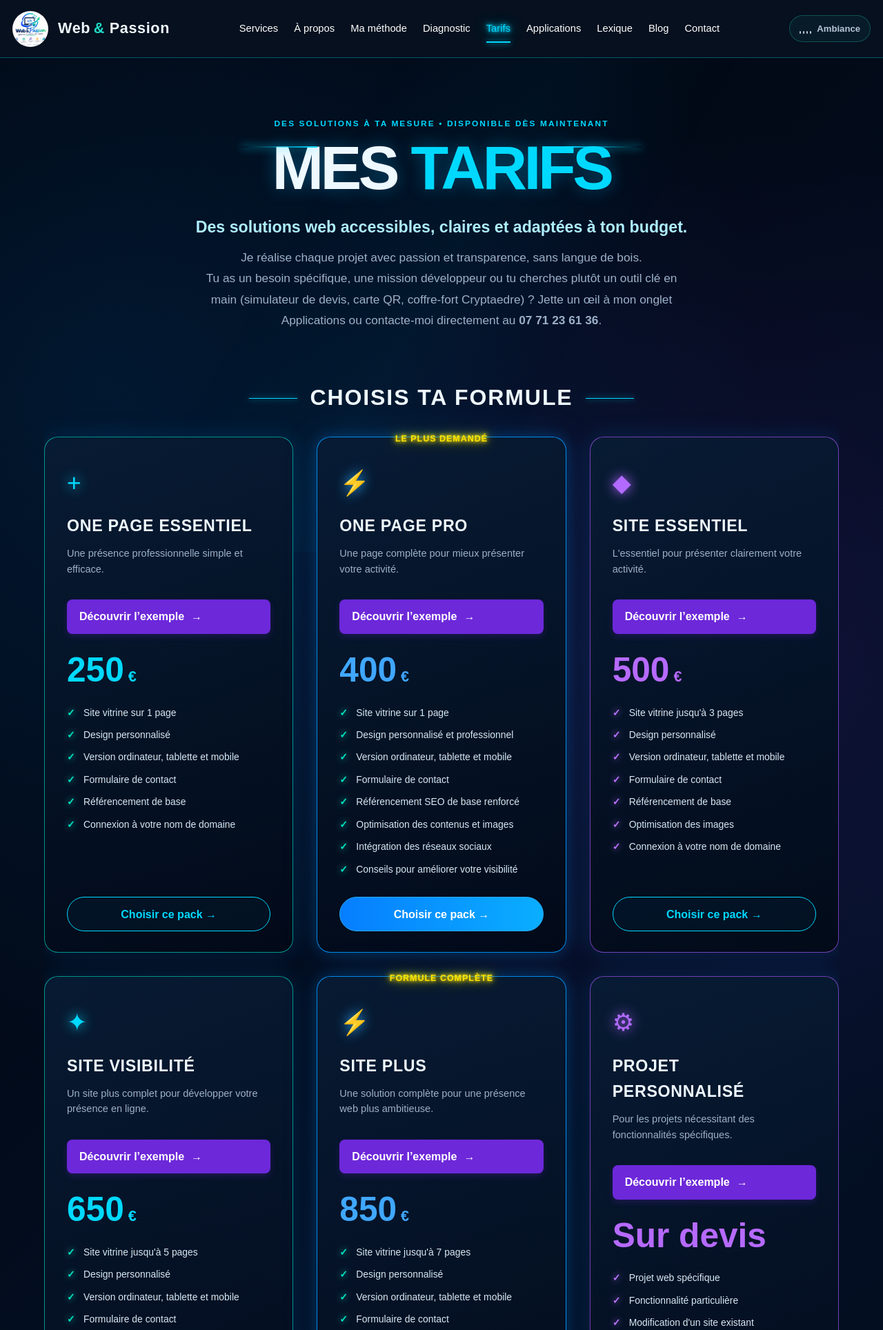
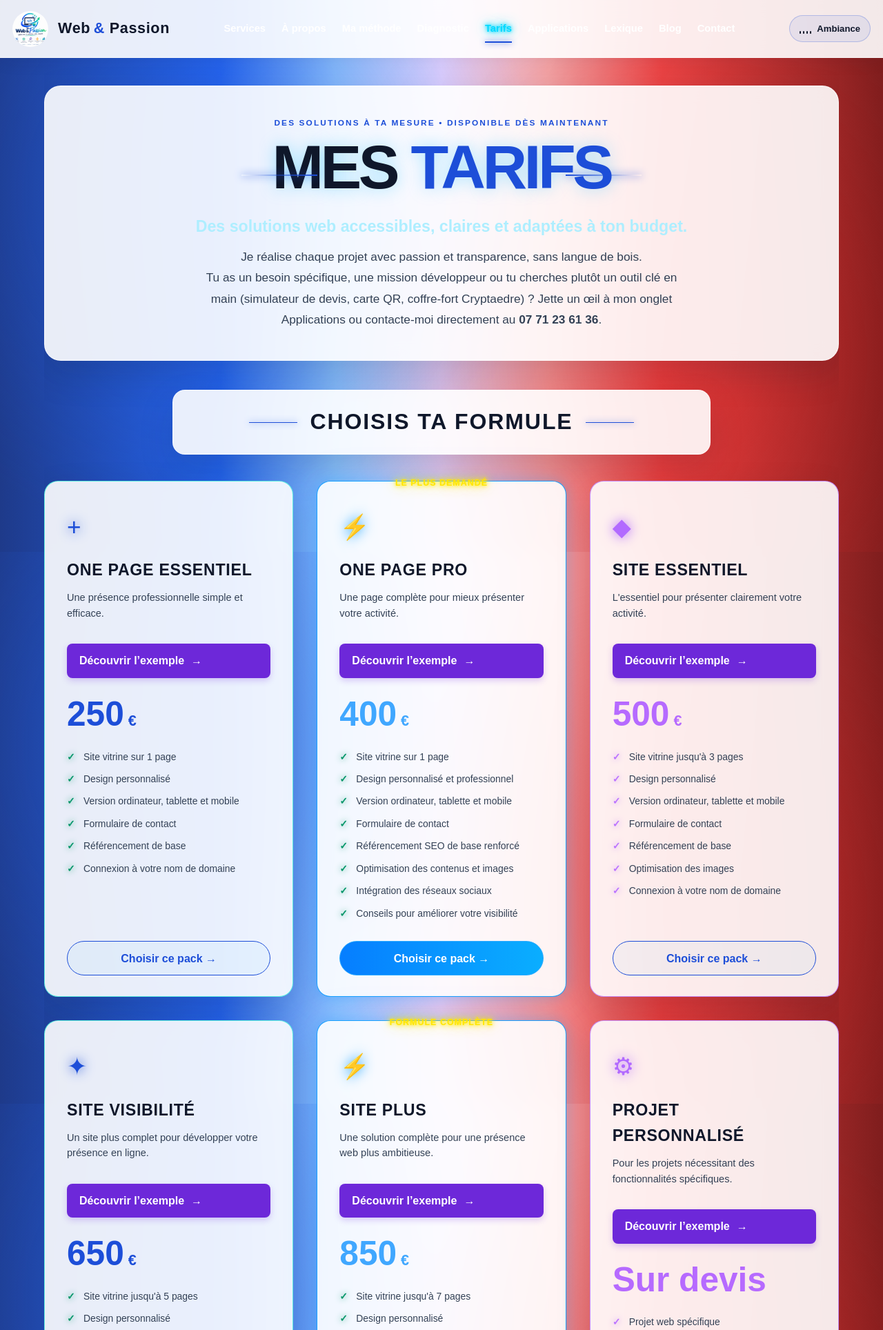
Before and after one commit to phil83470/webetpassion, a PHP site: page /tarifs.html in a window 1280 px wide. Shown: the top 1928 px of the page at 69% size. Run offline with PHP 8.4, Linux system fonts and the light colour scheme.

Commit message:
Nouveau fond degrade bicolore, contraste cartes blanches depolies et favicons sur toutes les pages

```diff
--- a/a-propos.html
+++ b/a-propos.html
@@ -18,6 +18,7 @@
   <title>À propos de Philippe JIREAU | Web &amp; Passion (Var 83)</title>
 
   <link rel="icon" type="image/webp" href="assets/logo-web-passion.webp">
+  <link rel="apple-touch-icon" href="assets/logo-web-passion.webp">
   <link rel="stylesheet" href="css/style.css?v=20261118">
 
   <script type="application/ld+json">
--- a/applications.html
+++ b/applications.html
@@ -18,6 +18,7 @@
   <title>Mes Applications Web &amp; Mobiles | Web &amp; Passion</title>
 
   <link rel="icon" type="image/webp" href="assets/logo-web-passion.webp">
+  <link rel="apple-touch-icon" href="assets/logo-web-passion.webp">
   <link rel="stylesheet" href="css/style.css">
   <link rel="stylesheet" href="css/applications.css">
 
--- a/blog/index.html
+++ b/blog/index.html
@@ -25,6 +25,8 @@
     <meta property="og:site_name" content="Web &amp; Passion">
 
     <!-- Feuille de style partagée -->
+    <link rel="icon" type="image/webp" href="../assets/logo-web-passion.webp">
+    <link rel="apple-touch-icon" href="../assets/logo-web-passion.webp">
     <link rel="stylesheet" href="assets/css/blog-article.css">
 
     <!-- Données structurées Schema.org (Blog + Articles + LocalBusiness) -->
--- a/blog/referencement-2026-seo-ia.html
+++ b/blog/referencement-2026-seo-ia.html
@@ -32,6 +32,8 @@
     <meta property="article:published_time" content="2026-11-19">
 
     <!-- Feuille de style dédiée (existante) -->
+    <link rel="icon" type="image/webp" href="../assets/logo-web-passion.webp">
+    <link rel="apple-touch-icon" href="../assets/logo-web-passion.webp">
     <link rel="stylesheet" href="assets/css/blog-article.css">
 
     <!-- Données structurées Schema.org (Article + LocalBusiness) -->
--- a/blog/se-former-ia-sans-diplome.html
+++ b/blog/se-former-ia-sans-diplome.html
@@ -17,6 +17,8 @@
     <meta property="article:published_time" content="2026-11-18">
 
     <!-- Feuille de style dédiée -->
+    <link rel="icon" type="image/webp" href="../assets/logo-web-passion.webp">
+    <link rel="apple-touch-icon" href="../assets/logo-web-passion.webp">
     <link rel="stylesheet" href="assets/css/blog-article.css">
 
     <!-- Données structurées Schema.org (Article + LocalBusiness) -->
--- a/cgv.html
+++ b/cgv.html
@@ -15,6 +15,7 @@
   <title>CGV — Web &amp; Passion</title>
 
   <link rel="icon" type="image/webp" href="assets/logo-web-passion.webp">
+  <link rel="apple-touch-icon" href="assets/logo-web-passion.webp">
   <link rel="stylesheet" href="css/style.css">
 
   <style>
--- a/contact.html
+++ b/contact.html
@@ -18,6 +18,7 @@
   <title>Contact — Philippe JIREAU | Web &amp; Passion (Var 83)</title>
 
   <link rel="icon" type="image/webp" href="assets/logo-web-passion.webp">
+  <link rel="apple-touch-icon" href="assets/logo-web-passion.webp">
   <link rel="stylesheet" href="css/style.css?v=20261118">
 
   <script type="application/ld+json">
--- a/css/style.css
+++ b/css/style.css
@@ -4,23 +4,25 @@
    ========================================================= */
 
 :root {
-  --bg: #07111f;
-  --bg-soft: #0b1728;
-  --card: #101f33;
-  --card-light: #14263d;
-
-  --text: #f4f8ff;
-  --text-soft: #b7c5d8;
-  --text-muted: #8192a8;
-
-  --accent: #20d9c5;
-  --accent-2: #3b82f6;
-
-  --border: rgba(255, 255, 255, 0.09);
+  --bg: #e9d5ff;
+  --bg-soft: rgba(255, 255, 255, 0.85);
+  --card: rgba(255, 255, 255, 0.9);
+  --card-light: rgba(255, 255, 255, 0.96);
+
+  --text: #0f172a;
+  --text-soft: #334155;
+  --text-muted: #475569;
+
+  --accent: #1d4ed8;
+  --accent-2: #dc2626;
+  --cyan: #1d4ed8;
+
+  --border: rgba(255, 255, 255, 0.6);
+  --border-dark: rgba(15, 23, 42, 0.14);
 
   --radius: 18px;
 
-  --shadow: 0 20px 50px rgba(0, 0, 0, 0.25);
+  --shadow: 0 20px 50px rgba(15, 23, 42, 0.16);
 }
 
 /* =========================================================
@@ -40,7 +42,12 @@ html {
 
 body {
   font-family: Arial, Helvetica, sans-serif;
-  background: var(--bg);
+  background:
+    radial-gradient(circle at 22% 35%, rgba(37, 99, 235, 0.35), transparent 45%),
+    radial-gradient(circle at 78% 65%, rgba(220, 38, 38, 0.35), transparent 45%),
+    linear-gradient(90deg, #1e3a8a 0%, #2563eb 25%, #93c5fd 38%, #e9d5ff 50%, #fca5a5 62%, #ef4444 75%, #7f1d1d 100%);
+  background-attachment: fixed;
+  background-size: cover;
   color: var(--text);
   line-height: 1.6;
 }
@@ -111,10 +118,11 @@ section[id],
   top: 0;
   z-index: 100;
 
-  background: rgba(7, 17, 31, 0.94);
-  backdrop-filter: blur(14px);
-
-  border-bottom: 1px solid var(--border);
+  background: rgba(255, 255, 255, 0.9);
+  backdrop-filter: blur(12px);
+
+  border-bottom: 1px solid rgba(255, 255, 255, 0.6);
+  box-shadow: 0 4px 24px rgba(15, 23, 42, 0.08);
 }
 .site-header img {
   width: 55px;
@@ -168,15 +176,16 @@ section[id],
 
 .nav a {
   position: relative;
-  color: #cde4f5;
+  color: #0f172a;
   font-size: 0.92rem;
+  font-weight: 600;
   white-space: nowrap;
   transition: 0.25s ease;
 }
 
 .nav a:hover,
 .nav a.active {
-  color: var(--cyan);
+  color: #1d4ed8;
 }
 
 .nav .nav-cta {
@@ -480,16 +505,26 @@ section[id],
    ========================================================= */
 
 .section-heading {
-  max-width: 760px;
+  max-width: 780px;
 
   margin: 0 auto 55px;
+  padding: 28px 32px;
+
+  background: var(--card);
+  backdrop-filter: blur(12px);
+  border: 1px solid var(--border);
+  border-radius: var(--radius);
+  box-shadow: var(--shadow);
 
   text-align: center;
 }
 
+.section-heading h1,
 .section-heading h2,
+.about-header h1,
 .about-header h2,
 .about-content h2,
+.contact-copy h1,
 .contact-copy h2,
 .highlight h2 {
   margin-bottom: 18px;
@@ -499,6 +534,7 @@ section[id],
   line-height: 1.12;
 
   letter-spacing: -0.03em;
+  color: var(--text);
 }
 
 .section-heading > p:last-child {
@@ -2036,9 +2107,9 @@ section[id],
   gap: 8px;
   padding: 8px 14px;
   border-radius: 999px;
-  border: 1px solid rgba(32, 217, 197, 0.28);
-  background: rgba(32, 217, 197, 0.06);
-  color: var(--text-soft);
+  border: 1px solid rgba(29, 78, 216, 0.25);
+  background: rgba(29, 78, 216, 0.08);
+  color: #0f172a;
   font-size: 0.82rem;
   font-weight: 600;
   transition:
--- a/css/tarifs.css
+++ b/css/tarifs.css
@@ -1,17 +1,17 @@
 @import url("https://fonts.googleapis.com/css2?family=Inter:wght@400;500;600;700;800&display=swap");
 
 :root {
-  --bg: #020816;
-  --bg-soft: #061126;
-  --panel: rgba(5, 17, 38, 0.88);
-  --text: #eef8ff;
-  --muted: #9cb1c8;
-  --cyan: #00d9ff;
-  --blue: #1787ff;
-  --violet: #9d55ff;
-  --green: #00e6c3;
-  --border: rgba(0, 217, 255, 0.35);
-  --shadow: 0 0 35px rgba(0, 145, 255, 0.16);
+  --bg: #e9d5ff;
+  --bg-soft: rgba(255, 255, 255, 0.9);
+  --panel: rgba(255, 255, 255, 0.9);
+  --text: #0f172a;
+  --muted: #334155;
+  --cyan: #1d4ed8;
+  --blue: #1d4ed8;
+  --violet: #dc2626;
+  --green: #059669;
+  --border: rgba(255, 255, 255, 0.6);
+  --shadow: 0 20px 50px rgba(15, 23, 42, 0.16);
 }
 
 * {
@@ -43,19 +43,13 @@ body {
   margin: 0;
   min-height: 100vh;
   font-family: Arial, Helvetica, sans-serif;
-  color: var(--text);
+  color: #0f172a;
   background:
-    radial-gradient(
-      circle at 12% 15%,
-      rgba(0, 135, 255, 0.13),
-      transparent 28%
-    ),
-    radial-gradient(
-      circle at 85% 25%,
-      rgba(130, 50, 255, 0.1),
-      transparent 25%
-    ),
-    linear-gradient(135deg, #01040b 0%, #031025 52%, #020714 100%);
+    radial-gradient(circle at 22% 35%, rgba(37, 99, 235, 0.35), transparent 45%),
+    radial-gradient(circle at 78% 65%, rgba(220, 38, 38, 0.35), transparent 45%),
+    linear-gradient(90deg, #1e3a8a 0%, #2563eb 25%, #93c5fd 38%, #e9d5ff 50%, #fca5a5 62%, #ef4444 75%, #7f1d1d 100%);
+  background-attachment: fixed;
+  background-size: cover;
   overflow-x: hidden;
 }
 
@@ -126,7 +120,13 @@ main {
 .pricing-hero {
   position: relative;
   text-align: center;
-  padding: 86px 0 58px;
+  margin: 40px auto 20px;
+  padding: 44px 32px;
+  border-radius: 24px;
+  background: rgba(255, 255, 255, 0.9);
+  backdrop-filter: blur(12px);
+  border: 1px solid rgba(255, 255, 255, 0.6);
+  box-shadow: var(--shadow);
 }
 
 .pricing-hero::before,
@@ -224,13 +224,11 @@ main {
   flex-direction: column;
   min-height: 590px;
   padding: 38px 32px 30px;
-  border: 1px solid rgba(0, 217, 255, 0.32);
+  border: 1px solid rgba(255, 255, 255, 0.6);
   border-radius: 20px;
-  background: linear-gradient(
-    160deg,
-    rgba(8, 28, 53, 0.94),
-    rgba(2, 10, 24, 0.94)
-  );
+  background: rgba(255, 255, 255, 0.9);
+  backdrop-filter: blur(12px);
+  color: #0f172a;
   box-shadow: var(--shadow);
   transition:
     transform 0.3s ease,
@@ -343,7 +341,7 @@ main {
 .price-card li {
   position: relative;
   padding-left: 24px;
-  color: #d7e9f5;
+  color: #334155;
   font-size: 0.87rem;
   line-height: 1.4;
 }
--- a/diagnostic.html
+++ b/diagnostic.html
@@ -18,6 +18,7 @@
   <title>Diagnostic web rapide | Web &amp; Passion — Saint-Maximin (83)</title>
 
   <link rel="icon" type="image/webp" href="assets/logo-web-passion.webp">
+  <link rel="apple-touch-icon" href="assets/logo-web-passion.webp">
   <link rel="stylesheet" href="css/style.css?v=20261118">
 
   <script type="application/ld+json">
--- a/guide-lexique.html
+++ b/guide-lexique.html
@@ -11,6 +11,7 @@
     content="20 notions clés du web expliquées simplement et sans jargon : hébergement, HTML, CSS, DNS, cache, CMS, SEO... Téléchargez le guide visuel complet.">
   <title>Lexique du Développeur Web — Guide gratuit | Web &amp; Passion</title>
   <link rel="icon" type="image/webp" href="assets/logo-web-passion.webp">
+  <link rel="apple-touch-icon" href="assets/logo-web-passion.webp">
   <link rel="stylesheet" href="css/style.css">
 
   <style>
--- a/index.html
+++ b/index.html
@@ -17,6 +17,7 @@
   <title>Web &amp; Passion — Développeur web Saint-Maximin (83)</title>
 
   <link rel="icon" type="image/webp" href="assets/logo-web-passion.webp">
+  <link rel="apple-touch-icon" href="assets/logo-web-passion.webp">
   <link rel="stylesheet" href="css/style.css?v=20261118">
 
   <script type="application/ld+json">
--- a/mentions-legales.html
+++ b/mentions-legales.html
@@ -13,6 +13,7 @@
   <title>Mentions légales — Web &amp; Passion</title>
 
   <link rel="icon" type="image/webp" href="assets/logo-web-passion.webp">
+  <link rel="apple-touch-icon" href="assets/logo-web-passion.webp">
   <link rel="stylesheet" href="css/style.css">
 
   <style>
--- a/methode.html
+++ b/methode.html
@@ -18,6 +18,7 @@
   <title>Ma méthode en 4 étapes | Web &amp; Passion — Saint-Maximin (83)</title>
 
   <link rel="icon" type="image/webp" href="assets/logo-web-passion.webp">
+  <link rel="apple-touch-icon" href="assets/logo-web-passion.webp">
   <link rel="stylesheet" href="css/style.css?v=20261118">
 
   <script type="application/ld+json">
--- a/modele-document-ia.html
+++ b/modele-document-ia.html
@@ -13,6 +13,7 @@
   <title>Modèle de document IA - Web &amp; Passion</title>
 
   <link rel="icon" type="image/webp" href="assets/logo-web-passion.webp">
+  <link rel="apple-touch-icon" href="assets/logo-web-passion.webp">
   <link rel="stylesheet" href="css/style.css">
 
 
--- a/politique-confidentialite.html
+++ b/politique-confidentialite.html
@@ -12,7 +12,8 @@
     content="Politique de confidentialité de Web &amp; Passion concernant les données personnelles, le formulaire de contact et les services du site.">
   <title>Politique de confidentialité — Web &amp; Passion</title>
 
-  <link rel="icon" type="image/png" href="assets/logo-web-passion.webp">
+  <link rel="icon" type="image/webp" href="assets/logo-web-passion.webp">
+  <link rel="apple-touch-icon" href="assets/logo-web-passion.webp">
   <link rel="stylesheet" href="css/style.css">
 
   <style>
--- a/services.html
+++ b/services.html
@@ -18,6 +18,7 @@
   <title>Mes services Web, SEO &amp; IA | Web &amp; Passion (Var 83)</title>
 
   <link rel="icon" type="image/webp" href="assets/logo-web-passion.webp">
+  <link rel="apple-touch-icon" href="assets/logo-web-passion.webp">
   <link rel="stylesheet" href="css/style.css?v=20261118">
 
   <script type="application/ld+json">
--- a/tarifs.html
+++ b/tarifs.html
@@ -39,6 +39,7 @@
     <title>Tarif assistance, création, SEO et IA | Web &amp; Passion</title>
 
     <link rel="icon" type="image/webp" href="assets/logo-web-passion.webp">
+  <link rel="apple-touch-icon" href="assets/logo-web-passion.webp">
 
     <link rel="stylesheet" href="css/style.css">
     <link rel="stylesheet" href="css/tarifs.css">
```
Also changed, not shown: other parts of css/style.css (+169 -82 lines), other parts of css/tarifs.css (+26 -25 lines), css/applications.css (+33 -27 lines).
